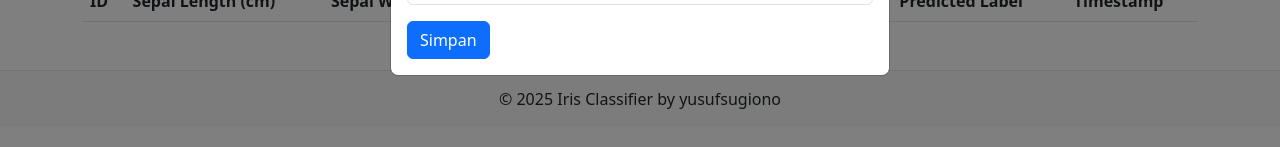
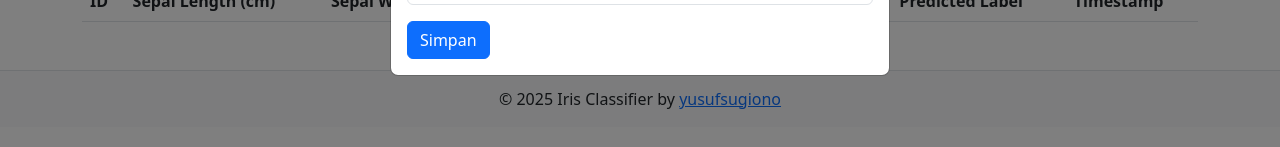
Before and after one commit to yusufsugiono/iris-classifier-api, a plain HTML site: page webapp/history.html in a window 1280 px wide. Shown: the part 141-288 px from the top of the page. Drawn offline with nearby package versions, Linux system fonts and the light colour scheme; no server answers.

Commit message:
change footer link

```diff
--- a/webapp/history.html
+++ b/webapp/history.html
@@ -55,7 +55,12 @@
 
     <footer class="bg-light text-center text-lg-start mt-5">
       <div class="text-center p-3 border-top">
-        © 2025 Iris Classifier by yusufsugiono
+        © 2025 Iris Classifier by
+        <a
+          href="https://github.com/yusufsugiono/iris-classifier-api"
+          target="_blank"
+          >yusufsugiono</a
+        >
       </div>
     </footer>
 
```
Also changed, not shown: webapp/index.html (+3 -1 lines).
